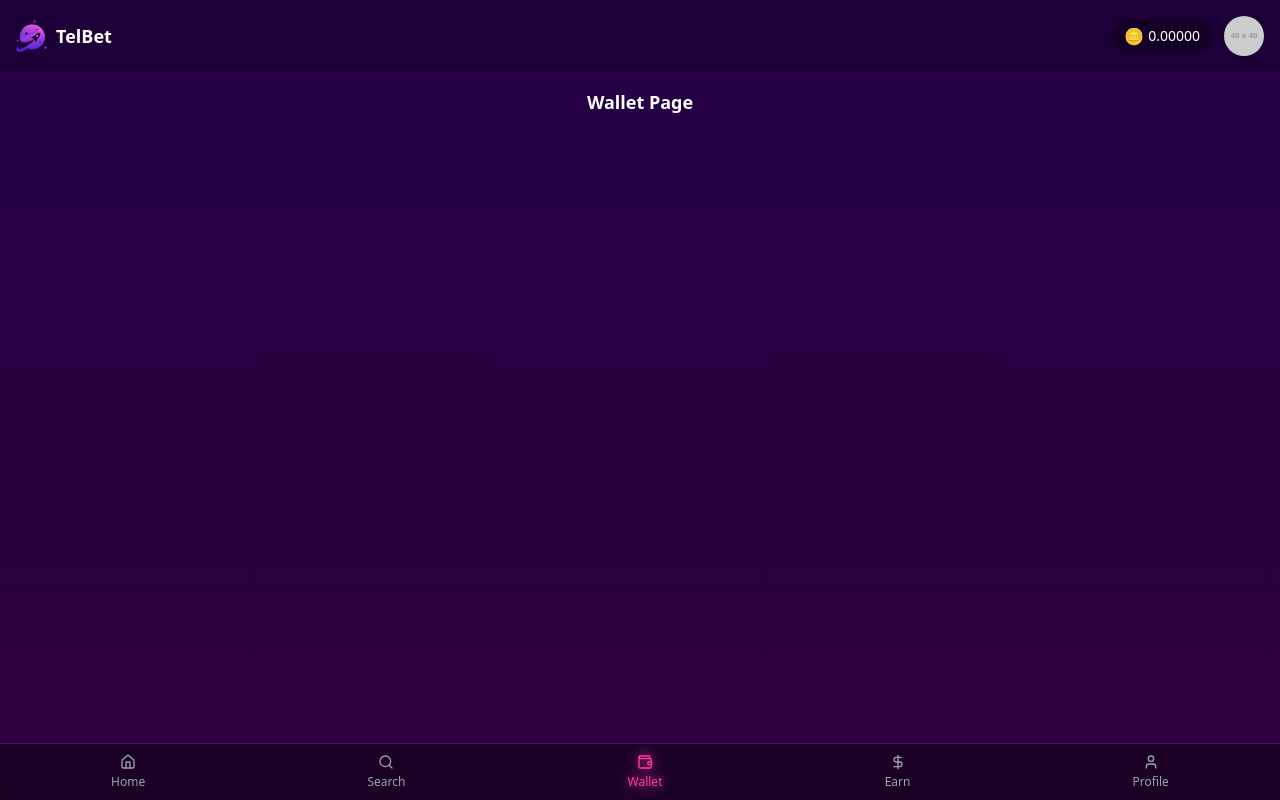
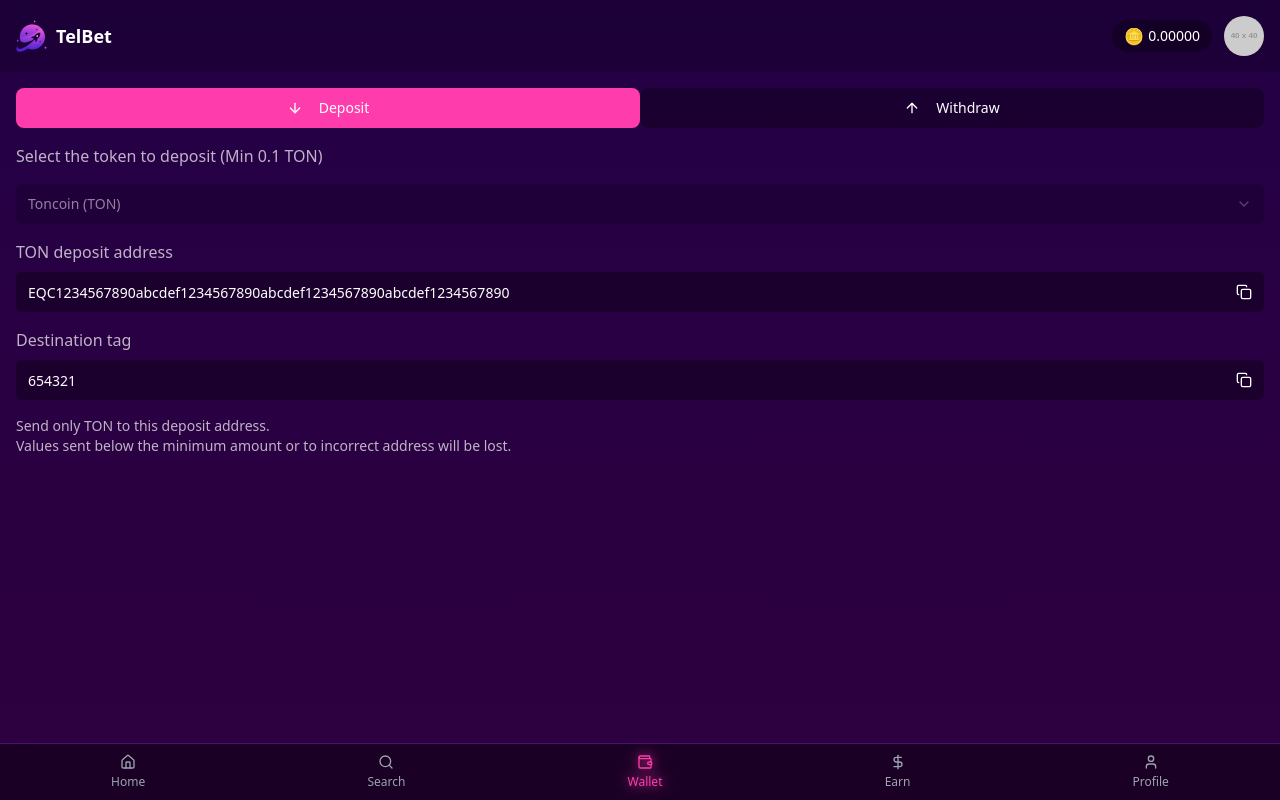
Before and after one commit to kobssercp10/test, a Next.js app: page /wallet in a window 1280 px wide. Built offline with nearby package versions, Linux system fonts and the light colour scheme.

Commit message:
Checkpoint before assistant change: Rebuild wallet page with deposit and withdraw tabs with alert pop up
Implement deposit/withdraw functionality in wallet page using React useState hook.

Replit-Commit-Author: Assistant

```diff
--- a/app/wallet/page.tsx
+++ b/app/wallet/page.tsx
@@ -1,7 +1,184 @@
+"use client";
+
+import { useEffect, useState } from "react";
+import { Button } from "@/components/ui/button";
+import { Input } from "@/components/ui/input";
+import {
+  Select,
+  SelectTrigger,
+  SelectValue,
+  SelectContent,
+  SelectItem,
+} from "@/components/ui/select";
+import { ArrowDown, ArrowUp, Copy } from "lucide-react";
+
 export default function WalletPage() {
+  const [tab, setTab] = useState<"deposit" | "withdraw">("deposit");
+  const [amount, setAmount] = useState("");
+  const [showAlert, setShowAlert] = useState(false);
+
+  const address =
+    "EQC1234567890abcdef1234567890abcdef1234567890abcdef1234567890";
+  const tag = "654321";
+
+  useEffect(() => {
+    if (!showAlert) return;
+    const timer = setTimeout(() => setShowAlert(false), 5000);
+    return () => clearTimeout(timer);
+  }, [showAlert]);
+
+  const copy = async (text: string) => {
+    try {
+      await navigator.clipboard.writeText(text);
+    } catch {}
+  };
+
   return (
-    <main className="p-4">
-      <h1 className="text-center text-lg font-bold">Wallet Page</h1>
+    <main className="p-4 flex flex-col gap-4">
+      <div className="flex">
+        <Button
+          onClick={() => setTab("deposit")}
+          className={`flex-1 rounded-md bg-black/30 hover:bg-black/30 text-white ${tab === "deposit" && "bg-[#ff3cac] hover:bg-[#ff3cac] bg-opacity-100"}`}
+        >
+          <ArrowDown className="mr-2 h-4 w-4" /> Deposit
+        </Button>
+        <Button
+          onClick={() => setTab("withdraw")}
+          className={`flex-1 rounded-md bg-black/30 hover:bg-black/30 text-white ${tab === "withdraw" && "bg-[#ff3cac] hover:bg-[#ff3cac] bg-opacity-100"}`}
+        >
+          <ArrowUp className="mr-2 h-4 w-4" /> Withdraw
+        </Button>
+      </div>
+
+      {tab === "deposit" && (
+        <div className="flex flex-col gap-4">
+          <p className="opacity-70">Select the token to deposit (Min 0.1 TON)</p>
+          <Select value="TON" disabled>
+            <SelectTrigger className="w-full border-none bg-black backdrop-blur-md bg-opacity-30 rounded-sm text-white">
+              <SelectValue placeholder="Token" />
+            </SelectTrigger>
+            <SelectContent className="bg-black backdrop-blur-lg bg-opacity-50 text-white font-bold rounded-md border-pink-500/50">
+              <SelectItem value="TON">Toncoin (TON)</SelectItem>
+              <SelectItem value="USDT">Tether (USDT)</SelectItem>
+            </SelectContent>
+          </Select>
+
+          <div className="flex flex-col gap-2">
+            <p className="opacity-70">TON deposit address</p>
+            <div className="relative">
+              <Input
+                readOnly
+                value={address}
+                className="w-full border-none bg-black backdrop-blur-md bg-opacity-30 rounded-sm text-white pr-10"
+              />
+              <Button
+                size="icon"
+                variant="ghost"
+                onClick={() => copy(address)}
+                className="absolute right-0 top-0 h-full"
+              >
+                <Copy className="h-4 w-4" />
+              </Button>
+            </div>
+          </div>
+
+          <div className="flex flex-col gap-2">
+            <p className="opacity-70">Destination tag</p>
+            <div className="relative">
+              <Input
+                readOnly
+                value={tag}
+                className="w-full border-none bg-black backdrop-blur-md bg-opacity-30 rounded-sm text-white pr-10"
+              />
+              <Button
+                size="icon"
+                variant="ghost"
+                onClick={() => copy(tag)}
+                className="absolute right-0 top-0 h-full"
+              >
+                <Copy className="h-4 w-4" />
+              </Button>
+            </div>
+          </div>
+
+          <p className="text-sm opacity-70">
+            Send only TON to this deposit address.<br />Values sent below the
+            minimum amount or to incorrect address will be lost.
+          </p>
+        </div>
+      )}
+
+      {tab === "withdraw" && (
+        <div className="flex flex-col gap-4">
+          <p className="opacity-70">Select the token to withdraw (Min 0.1 TON)</p>
+          <Select value="TON" disabled>
+            <SelectTrigger className="w-full border-none bg-black backdrop-blur-md bg-opacity-30 rounded-sm text-white">
+              <SelectValue placeholder="Token" />
+            </SelectTrigger>
+            <SelectContent className="bg-black backdrop-blur-lg bg-opacity-50 text-white font-bold rounded-md border-pink-500/50">
+              <SelectItem value="TON">Toncoin (TON)</SelectItem>
+              <SelectItem value="USDT">Tether (USDT)</SelectItem>
+            </SelectContent>
+          </Select>
+
+          <div className="flex flex-col gap-2">
+            <p className="opacity-70">Your withdrawal address</p>
+            <Input
+              placeholder="Withdraw address"
+              className="w-full border-none bg-black backdrop-blur-md bg-opacity-30 rounded-sm text-white placeholder:opacity-50"
+            />
+          </div>
+
+          <div className="flex flex-col gap-2">
+            <p className="opacity-70">Destination tag</p>
+            <Input
+              placeholder="Your destination tag"
+              className="w-full border-none bg-black backdrop-blur-md bg-opacity-30 rounded-sm text-white placeholder:opacity-50"
+            />
+          </div>
+
+          <div className="flex flex-col gap-2">
+            <p className="opacity-70">Amount</p>
+            <div className="relative">
+              <Input
+                placeholder="Enter an amount"
+                value={amount}
+                onChange={(e) => setAmount(e.target.value)}
+                className="w-full border-none bg-black backdrop-blur-md bg-opacity-30 rounded-sm text-white placeholder:opacity-50"
+              />
+              <Button
+                variant="ghost"
+                className="absolute right-0 top-0 h-full px-3 text-sm"
+                onClick={() => setAmount("0")}
+              >
+                Max
+              </Button>
+            </div>
+          </div>
+
+          <Button
+            className="bg-[#ff3cac] hover:bg-[#ff3cac]/90 text-white"
+            onClick={() => setShowAlert(true)}
+          >
+            Withdraw
+          </Button>
+
+          {showAlert && (
+            <div className="relative mt-2 rounded-md bg-red-600 p-4 text-white">
+              <button
+                className="absolute right-2 top-2"
+                onClick={() => setShowAlert(false)}
+              >
+                ×
+              </button>
+              <p>
+                Withdraw unsuccessful.<br />Please check your withdraw address and
+                amount.
+              </p>
+            </div>
+          )}
+        </div>
+      )}
     </main>
   );
 }
```
